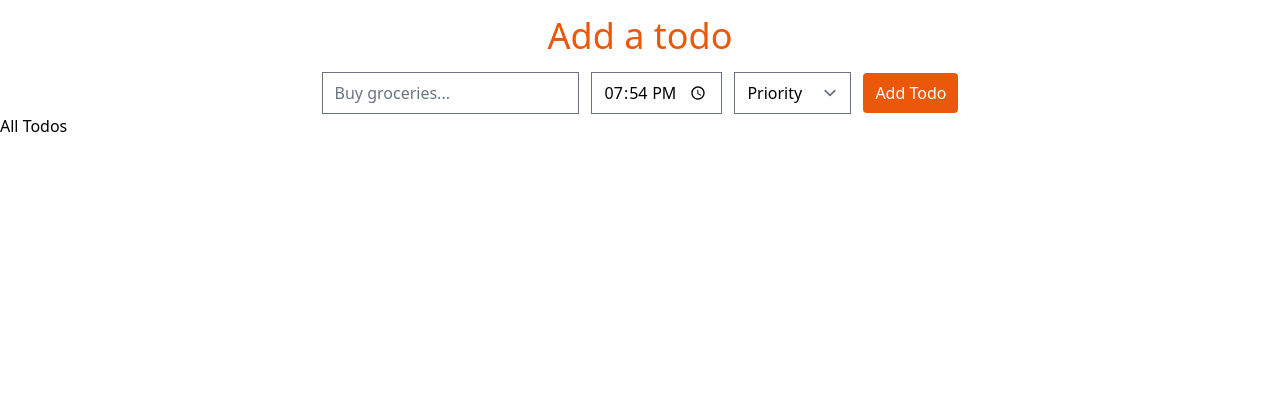
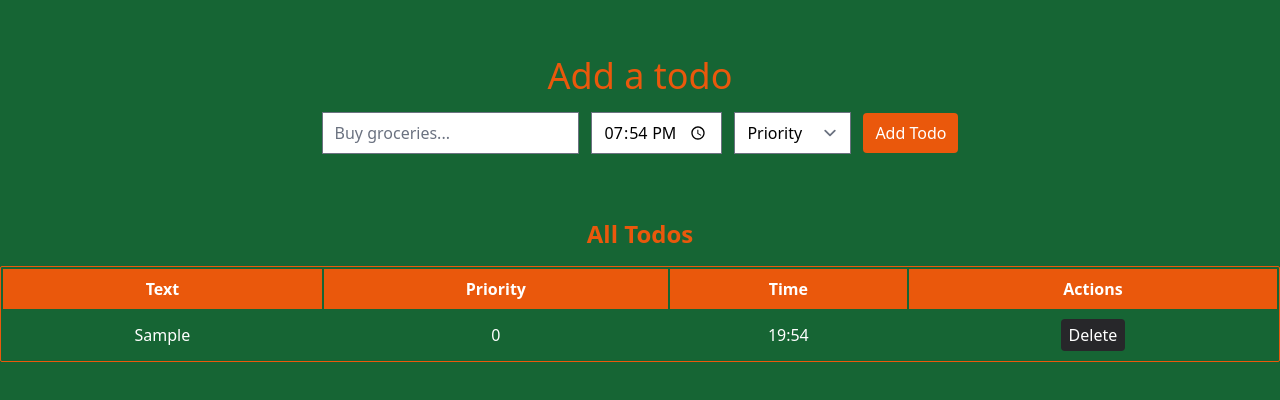
Before and after one commit to EidHachem/Todo-list-TypeScript, a React (Create React App) app: page /todos in a window 1280 px wide. Both pictures are taken after typing "Sample" into the empty fields and a click on the button "Add Todo". Shown: the top 400 px of the page. Built offline with nearby package versions, Linux system fonts and the light colour scheme.

Commit message:
Change todo list from ul  to table and add delete functionality

```diff
--- a/src/App.tsx
+++ b/src/App.tsx
@@ -4,11 +4,13 @@ import Todos from './components/Todo/Todos';
 
 const App: FC = () => {
   return (
-    <Routes>
-      <Route path="/" element={<div>Home</div>} />
-      <Route path="/todos" element={<Todos />} />
-      <Route path="*" element={<div>Not found</div>} />
-    </Routes>
+    <div className="bg-green-800 flex flex-col min-h-[100vh] py-10">
+      <Routes>
+        <Route path="/" element={<div>Home</div>} />
+        <Route path="/todos" element={<Todos />} />
+        <Route path="*" element={<div>Not found</div>} />
+      </Routes>
+    </div>
   );
 };
 
--- a/src/components/Todo/TodoList.tsx
+++ b/src/components/Todo/TodoList.tsx
@@ -1,24 +1,44 @@
 import React from 'react';
 import Todo from './Todo';
 
-const TodoList: React.FC<{ todos: Todo[] }> = (props) => {
+const TodoList: React.FC<{ todos: Todo[]; deleteTodoHandler: (id: string) => void }> = (props) => {
+  const deleteHandler = (id: string) => {
+    props.deleteTodoHandler(id);
+  };
+
   return (
-    <div>
-      <h2>All Todos</h2>
-      <ul>
-        {props.todos.map((todo) => (
-          <li key={todo.id}>
-            <div
-              className={`${todo.priority === 'low' && 'bg-slate-500'} ${
-                todo.priority === 'medium' && 'bg-teal-600'
-              } ${todo.priority === 'high' && 'bg-red-500'} text-white`}>
-              {todo.text}
-              <span>{todo.time}</span>
-              <span>{todo.priority}</span>
-            </div>
-          </li>
-        ))}
-      </ul>
+    <div className="mt-12">
+      <h2 className="text-orange-600 font-bold text-center text-2xl py-4">All Todos</h2>
+      <table className="w-full border border-orange-600 rounded-sm border-separate text-white">
+        <thead>
+          <tr className="bg-orange-600">
+            <th className="py-2">Text</th>
+            <th className="py-2">Priority</th>
+            <th className="py-2">Time</th>
+            <th className="py-2">Actions</th>
+          </tr>
+        </thead>
+        <tbody>
+          {props.todos.map((todo) => (
+            <tr
+              key={todo.id}
+              className={`${todo.priority === 'low' && 'bg-yellow-200 text-gray-700'} ${
+                todo.priority === 'medium' && 'bg-yellow-600'
+              } ${todo.priority === 'high' && 'bg-red-900'} border-b border-gray-300 text-center`}>
+              <td className="py-2">{todo.text}</td>
+              <td className="py-2">{todo.priority}</td>
+              <td className="py-2">{todo.time}</td>
+              <td className="py-2">
+                <button
+                  className="bg-zinc-800 rounded py-1 px-2 text-white"
+                  onClick={deleteHandler.bind(null, todo.id)}>
+                  Delete
+                </button>
+              </td>
+            </tr>
+          ))}
+        </tbody>
+      </table>
     </div>
   );
 };
--- a/src/components/Todo/Todos.tsx
+++ b/src/components/Todo/Todos.tsx
@@ -16,10 +16,18 @@ const Todos = () => {
     });
   };
 
+  const deleteTodoHandler = (id: string) => {
+    setTodos((prevTodos) => {
+      const updatedTodos = prevTodos.filter((todo) => todo.id !== id);
+      localStorage.setItem('todos', JSON.stringify(updatedTodos));
+      return updatedTodos;
+    });
+  };
+
   return (
-    <div>
+    <div className="container mx-auto">
       <AddTodo addTodoHandler={addTodoHandler} />
-      <TodoList todos={todos} />
+      <TodoList todos={todos} deleteTodoHandler={deleteTodoHandler} />
     </div>
   );
 };
```
